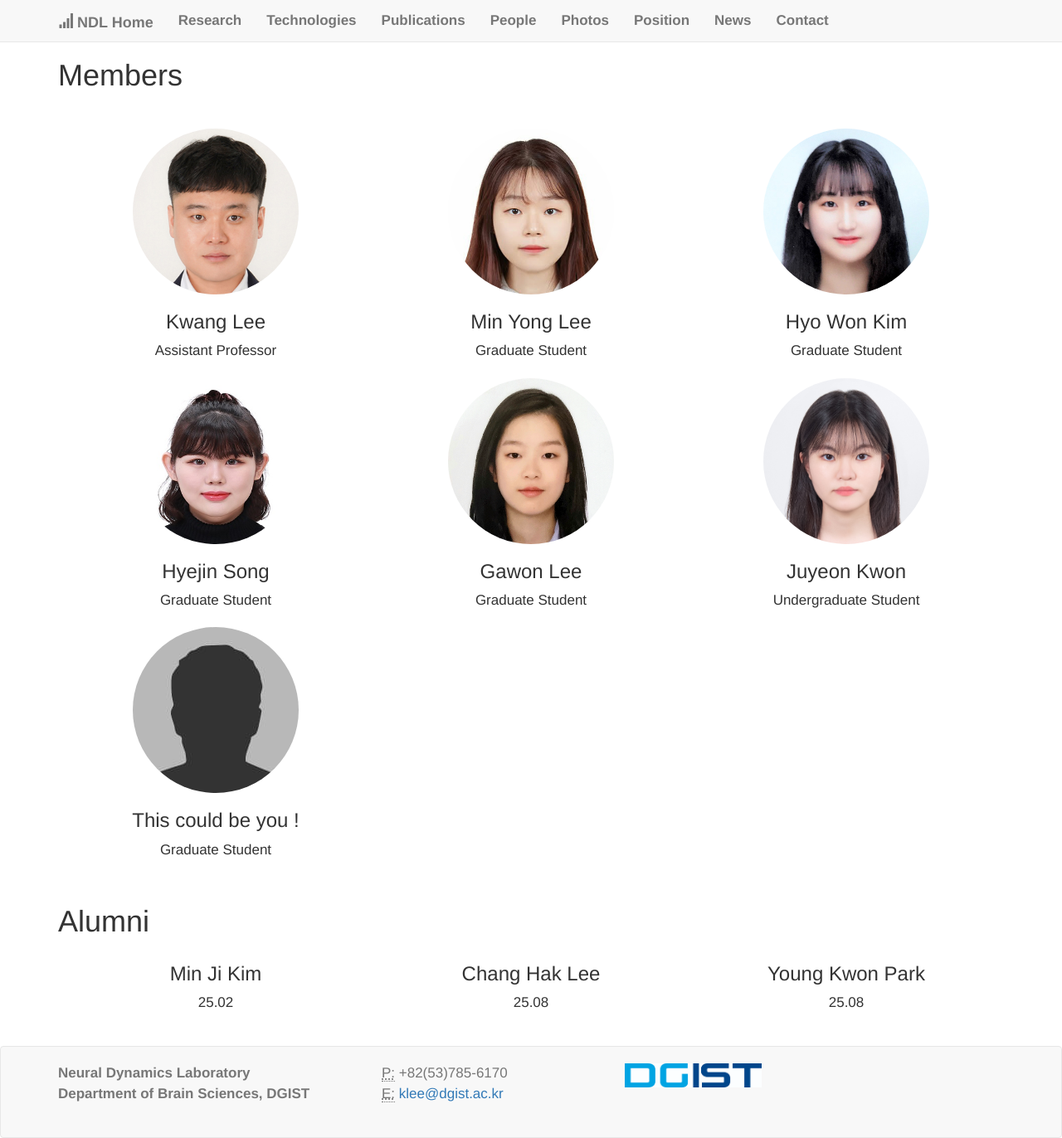
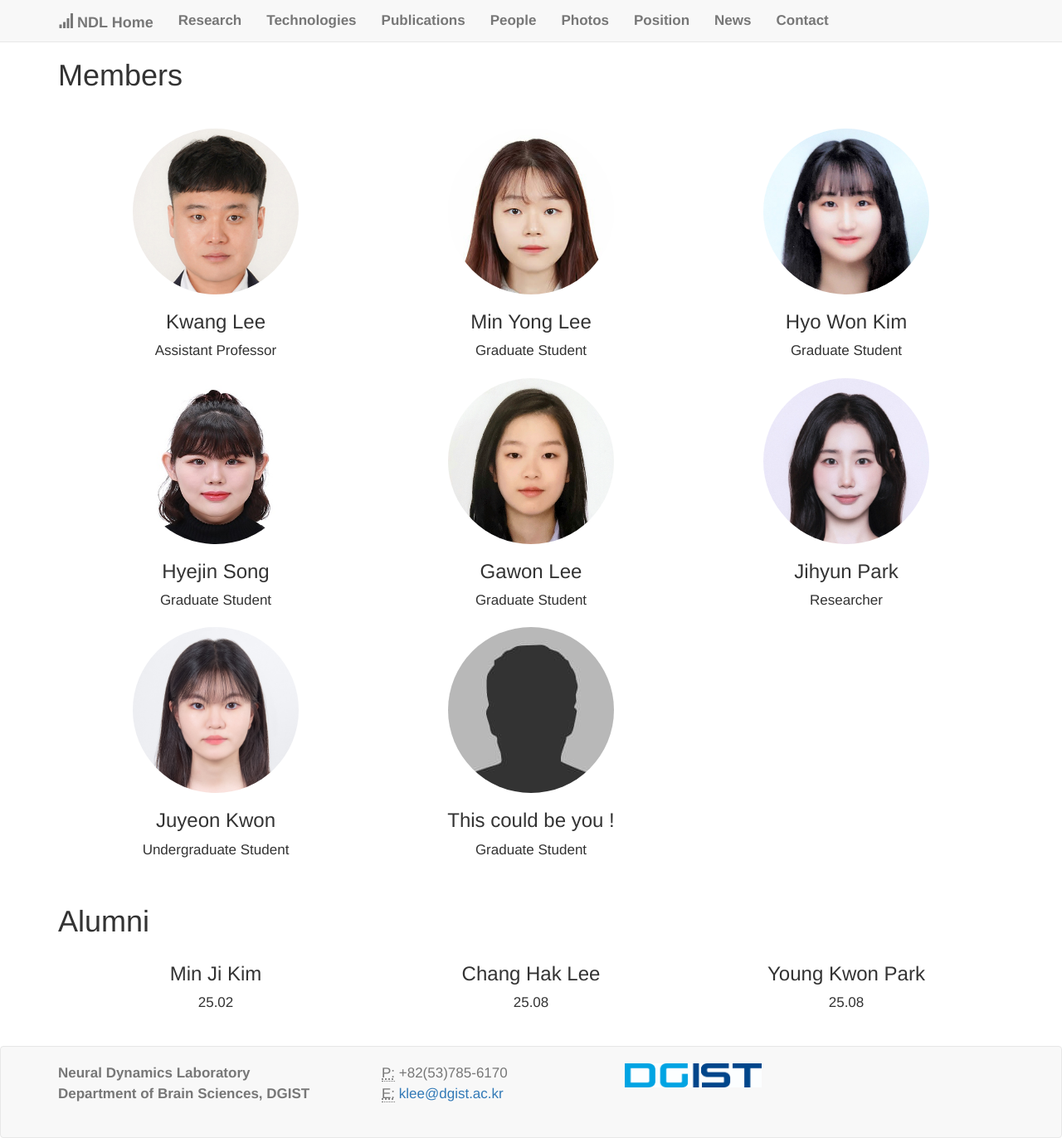
Before and after one commit to kleelab/kleelab.github.io, a Jekyll site: the page built from people.html, in a window 1280 px wide. Shown: the whole page at 83% size. Built offline with Jekyll 4.4.1, drawn with Linux system fonts in a browser that asks for light colours; nearby versions of some CDN libraries; a style sheet for code colours, icons or effects is not loaded.

Commit message:
Update people.yml

```diff
--- a/_data/people.yml
+++ b/_data/people.yml
@@ -20,6 +20,10 @@
   role: Graduate Student
   photo: "/images/Gawon Lee.png"
 
+- name: Jihyun Park
+  role: Researcher
+  photo: "/images/Jihyun Park.jpg"
+
 - name: Juyeon Kwon
   role: Undergraduate Student
   photo: "/images/Juyeon Kwon.jpg"
```
